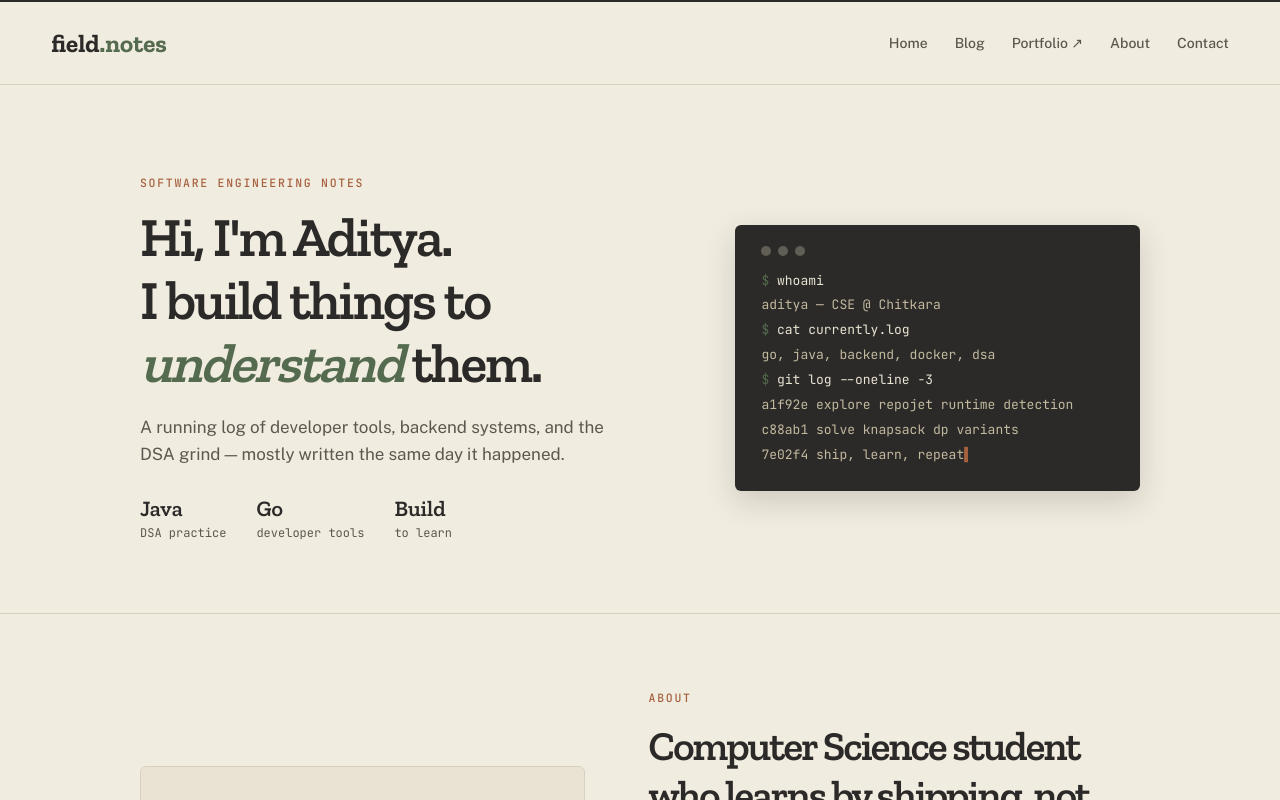
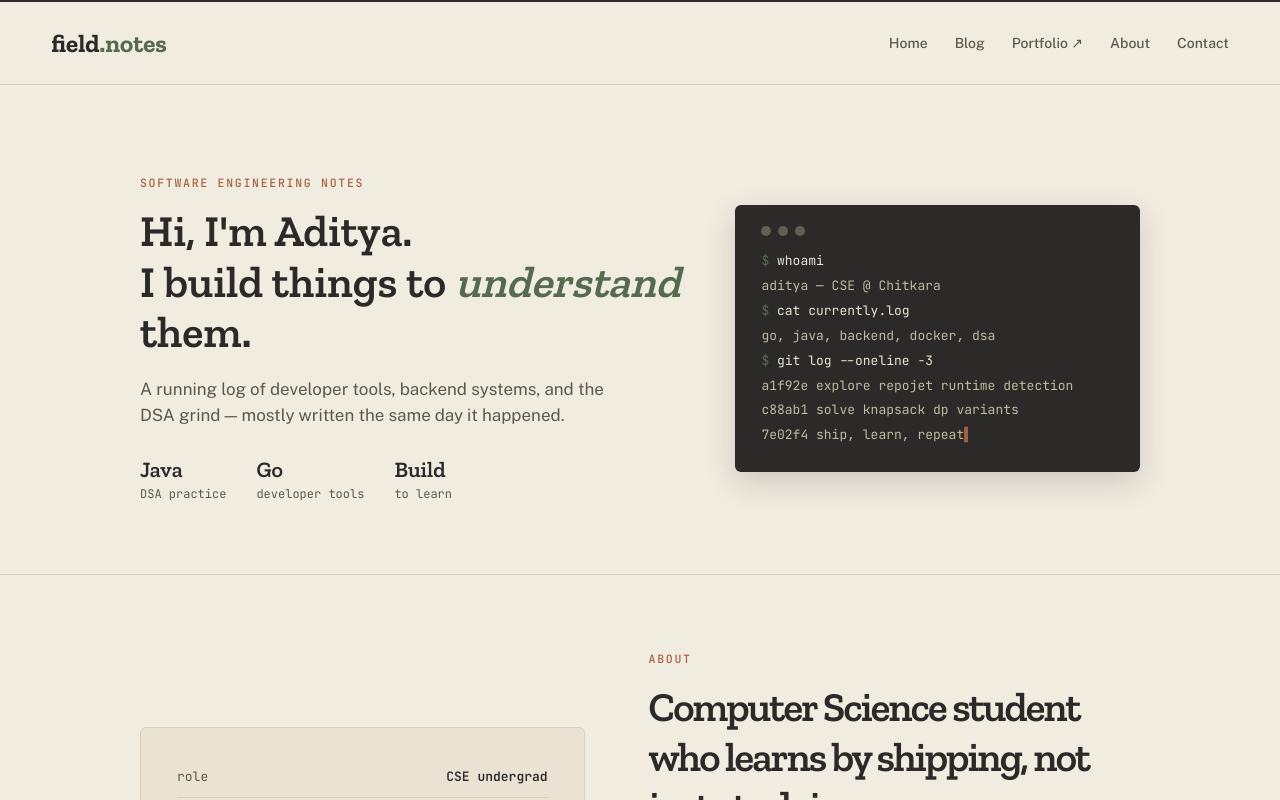
Before and after one commit to Sun-aditya/JournalBlogger, a Next.js app: page / in a window 1280 px wide. Shown: the top 800 px of the page. Built offline with nearby package versions, Linux system fonts and the light colour scheme; a web font is replaced by a local one.

Commit message:
changes in fontstyles ,text brakings

```diff
--- a/src/app/globals.css
+++ b/src/app/globals.css
@@ -1080,7 +1080,7 @@ footer p {
 @media(max-width:560px){.notes-container{padding:0 20px}.notes-header{padding:20px;gap:16px;align-items:flex-start;flex-direction:column}.notes-header nav{gap:16px;flex-wrap:wrap}.notes-header nav a{font-size:12px}.notes-hero{padding:55px 0}.notes-hero h1{font-size:43px}.notes-stats{gap:17px;font-size:10px}.notes-stats b{font-size:19px}.notes-terminal{padding:19px;font-size:11px}.notes-about{padding:58px 0}.notes-profile-card{padding:18px}.notes-profile-card div{font-size:10px}.notes-about h2{font-size:33px}.notes-blog{padding-top:58px}.notes-blog h2{font-size:37px}.notes-blog-head{align-items:flex-start;gap:20px;flex-direction:column}.feature-code-art{height:180px;padding:25px;font-size:12px}.feature-body{padding:22px}.feature-body h3{font-size:25px}.notes-quick-item{gap:10px}.notes-quick-item time{width:45px}.notes-quick-item strong{font-size:15px}.notes-links strong{font-size:25px}.notes-links div span{display:block;margin:3px 0 0}.notes-cta{padding:62px 20px}.notes-cta h2{font-size:39px}.notes-footer{padding:25px 20px;gap:12px;align-items:flex-start;flex-direction:column}}
 
 /* Typography from the field-notes reference */
-.notes-home{font-family:"Public Sans",Arial,sans-serif}.notes-brand,.notes-hero h1,.notes-about h2,.notes-blog h2,.notes-cta h2,.feature-body h3,.notes-quick-item strong,.notes-links strong,.notes-stats b{font-family:"Zilla Slab",Georgia,serif}.notes-hero h1{font-weight:600}.notes-hero h1 em{font-family:"Zilla Slab",Georgia,serif;font-weight:600;font-style:italic;color:#556b4f}.notes-eyebrow,.notes-stats,.notes-terminal,.notes-profile-card,.notes-tags span,.notes-blog-head>a,.notes-links a b,.feature-code-art,.feature-body small,.feature-body time,.notes-quick-item time,.notes-quick-item span,.notes-cta a{font-family:"JetBrains Mono",monospace}
+.font-display{font-family:"Zilla Slab",serif}.notes-home{font-family:"Public Sans",Arial,sans-serif}.notes-brand,.notes-about h2,.notes-blog h2,.notes-cta h2,.feature-body h3,.notes-quick-item strong,.notes-links strong,.notes-stats b{font-family:"Zilla Slab",Georgia,serif}.notes-hero h1.notes-heading{font-family:"Zilla Slab",serif;font-size:44px;font-weight:600;line-height:1.15;letter-spacing:normal;margin:0 0 18px;color:#2b2a28}.notes-hero h1.notes-heading em{font-family:inherit;font-weight:inherit;font-style:italic;color:#556b4f}.notes-eyebrow,.notes-stats,.notes-terminal,.notes-profile-card,.notes-tags span,.notes-blog-head>a,.notes-links a b,.feature-code-art,.feature-body small,.feature-body time,.notes-quick-item time,.notes-quick-item span,.notes-cta a{font-family:"JetBrains Mono",monospace}
 
 @media (max-width:560px) {
     .journal-header {
--- a/src/app/layout.tsx
+++ b/src/app/layout.tsx
@@ -7,5 +7,5 @@ export const metadata: Metadata = {
 };
 
 export default function RootLayout({ children }: Readonly<{ children: React.ReactNode }>) {
-  return <html lang="en"><body>{children}</body></html>;
+  return <html lang="en"><head><link rel="stylesheet" href="https://fonts.googleapis.com/css2?family=Zilla+Slab:wght@500;600;700&display=swap" /></head><body>{children}</body></html>;
 }
--- a/src/app/page.tsx
+++ b/src/app/page.tsx
@@ -7,7 +7,7 @@
 export default function Home() {
   return <main className="notes-home">
     <header className="notes-header"><button className="notes-brand" onClick={() => window.scrollTo({ top: 0, behavior: "smooth" })}>field<span>.notes</span></button><nav aria-label="Main navigation"><a href="#home">Home</a><Link href="/blog">Blog</Link><a href="https://os-portfolio-livid.vercel.app/" target="_blank" rel="noreferrer">Portfolio ↗</a><a href="#about">About</a><a href="#contact">Contact</a></nav></header>
-    <section className="notes-hero" id="home"><div className="notes-container notes-hero-grid"><div className="notes-fade-up"><p className="notes-eyebrow">Software engineering notes</p><h1>Hi, I&apos;m Aditya.<br />I build things to <em>understand</em> them.</h1><p className="notes-lead">A running log of developer tools, backend systems, and the DSA grind — mostly written the same day it happened.</p><div className="notes-stats"><div><b>Java</b>DSA practice</div><div><b>Go</b>developer tools</div><div><b>Build</b>to learn</div></div></div><div className="notes-terminal notes-fade-up-delay" aria-label="Developer profile terminal"><div className="terminal-bar"><span /><span /><span /></div><p><i>$</i> whoami</p><p className="terminal-output">aditya — CSE @ Chitkara</p><p><i>$</i> cat currently.log</p><p className="terminal-output">go, java, backend, docker, dsa</p><p><i>$</i> git log --oneline -3</p><p className="terminal-output">a1f92e explore repojet runtime detection</p><p className="terminal-output">c88ab1 solve knapsack dp variants</p><p className="terminal-output">7e02f4 <span className="cursor">ship, learn, repeat</span></p></div></div></section>
+    <section className="notes-hero" id="home"><div className="notes-container notes-hero-grid"><div className="notes-fade-up"><p className="notes-eyebrow">Software engineering notes</p><h1 className="notes-heading font-display">Hi, I&apos;m Aditya.<br />I build things to <em>understand</em><br />them.</h1><p className="notes-lead">A running log of developer tools, backend systems, and the DSA grind — mostly written the same day it happened.</p><div className="notes-stats"><div><b>Java</b>DSA practice</div><div><b>Go</b>developer tools</div><div><b>Build</b>to learn</div></div></div><div className="notes-terminal notes-fade-up-delay" aria-label="Developer profile terminal"><div className="terminal-bar"><span /><span /><span /></div><p><i>$</i> whoami</p><p className="terminal-output">aditya — CSE @ Chitkara</p><p><i>$</i> cat currently.log</p><p className="terminal-output">go, java, backend, docker, dsa</p><p><i>$</i> git log --oneline -3</p><p className="terminal-output">a1f92e explore repojet runtime detection</p><p className="terminal-output">c88ab1 solve knapsack dp variants</p><p className="terminal-output">7e02f4 <span className="cursor">ship, learn, repeat</span></p></div></div></section>
     <section className="notes-about" id="about"><div className="notes-container notes-about-grid"><div className="notes-profile-card notes-fade-up"><div><span>role</span><b>CSE undergrad</b></div><div><span>university</span><b>Chitkara University</b></div><div><span>focus</span><b>Go · Java · Backend · DevOps</b></div><div><span>building</span><b>Developer tools & full-stack apps</b></div><div><span>learning now</span><b>Cloud & systems fundamentals</b></div></div><div className="notes-fade-up-delay"><p className="notes-eyebrow">About</p><h2>Computer Science student who learns by shipping, not just studying.</h2><p>I&apos;m Aditya Kumar Maurya, studying Computer Science Engineering at Chitkara University. I learn by building — from Go CLI tools that inspect repositories to full-stack apps with maps, databases, and authentication. This is where I write down what actually happened, not a polished highlight reel.</p><div className="notes-tags">{["Go", "Java", "TypeScript", "React", "Node.js", "PostgreSQL", "Docker", "Linux"].map((tag) => <span key={tag}>{tag}</span>)}</div></div></div></section>
     <section className="notes-blog"><div className="notes-container"><div className="notes-blog-head"><div><p className="notes-eyebrow">Build log</p><h2>Latest entries</h2></div><Link href="/blog">View archive →</Link></div><div className="notes-blog-grid"><Link href="/blog" className="notes-feature-card"><div className="feature-code-art"><span>repojet</span><code>scan ./repository</code><code>detect runtime</code><code>prepare environment</code></div><div className="feature-body"><small>Deep dive</small><h3>Building RepoJet: a CLI that reads a repository first</h3><p>A Go CLI that scans a repo, detects the project type, and helps prepare it to run before you touch a single setup doc.</p><time>August 01, 2026 · 6 min read</time></div></Link><div className="notes-quick-stack">{quickNotes.map(([date, title]) => <Link href="/blog" className="notes-quick-item" key={title}><time>{date}</time><strong>{title}</strong><span>quick</span></Link>)}</div></div></div></section>
     <section className="notes-links"><div className="notes-container"><p className="notes-eyebrow">Find me online</p>{[["GitHub", "Projects and source code"], ["LinkedIn", "Professional updates"], ["Portfolio", "Selected work"]].map(([name, handle]) => <a href={name === "Portfolio" ? "https://os-portfolio-livid.vercel.app/" : "#"} target={name === "Portfolio" ? "_blank" : undefined} rel={name === "Portfolio" ? "noreferrer" : undefined} key={name}><div><strong>{name}</strong><span>{handle}</span></div><b>visit →</b></a>)}</div></section>
```
